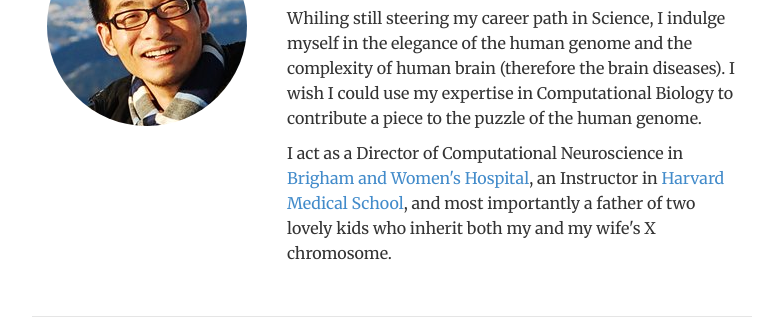
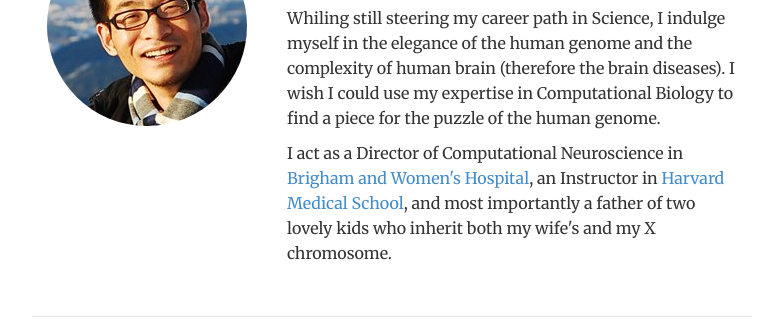
Before and after one commit to sterding/sterding.github.io, a Jekyll site: the page built from index.html, in a window 1280 px wide. Shown: the part 194-521 px from the top of the page, without its empty margins (248-1031 px from the left). Built offline with Jekyll 4.4.1, drawn with Linux system fonts in a browser that asks for light colours.

Commit message:
update index

```diff
--- a/index.html
+++ b/index.html
@@ -13,8 +13,8 @@
 	</div>
 	<div itemscope itemtype="http://data-vocabulary.org/Person" class="col-sm-8">
 	<p class="lead">Hi, I'm Xianjun Dong and I work on the human genome as a computer geek.</p>
-	<p>Whiling still steering my career path in Science, I indulge myself in the elegance of the human genome and the complexity of human brain (therefore the brain diseases). I wish I could use my expertise in Computational Biology to contribute a piece to the puzzle of the human genome. </p>
-	<p>I act as a Director of Computational Neuroscience in <a href="http://www.brighamandwomens.org">Brigham and Women's Hospital</a>, an Instructor in <a href="http://hms.harvard.edu">Harvard Medical School</a>, and most importantly a father of two lovely kids who inherit both my and my wife's X chromosome.</p>
+	<p>Whiling still steering my career path in Science, I indulge myself in the elegance of the human genome and the complexity of human brain (therefore the brain diseases). I wish I could use my expertise in Computational Biology to find a piece for the puzzle of the human genome. </p>
+	<p>I act as a Director of Computational Neuroscience in <a href="http://www.brighamandwomens.org">Brigham and Women's Hospital</a>, an Instructor in <a href="http://hms.harvard.edu">Harvard Medical School</a>, and most importantly a father of two lovely kids who inherit both my wife's and my X chromosome.</p>
 
 	</div>
 </div>
```
